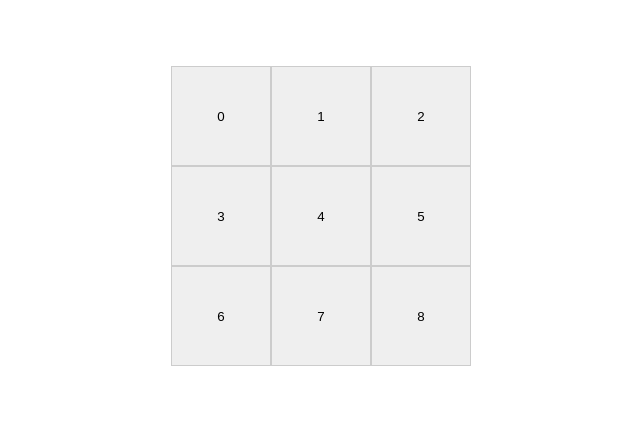
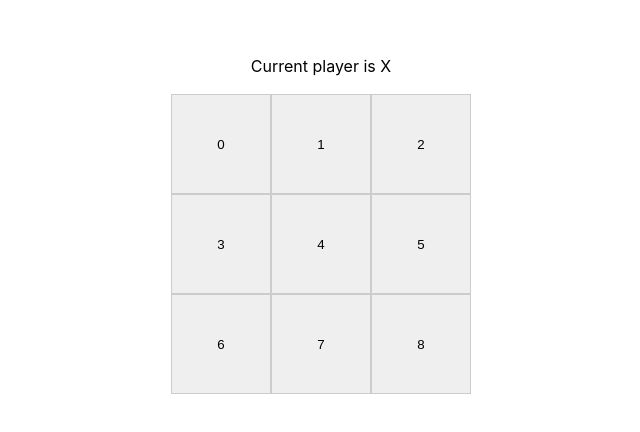
Before and after one commit to ChinyangaTL/tic-tac-toe, a React (Vite) app: page / in a window 1280 px wide. Shown: the part 184-616 px from the top of the page, without its empty margins (319-959 px from the left). Built offline with nearby package versions, Linux system fonts and the light colour scheme.

Commit message:
feat(change-player): implement change player functionality

```diff
--- a/src/App.tsx
+++ b/src/App.tsx
@@ -3,15 +3,23 @@ import './App.css';
 
 function App() {
   const [squares, setSquares] = useState(Array(9).fill(''));
+  const [currentPlayer, setCurrentPlayer] = useState('X');
+
+  const changePlayer = () => {
+    currentPlayer === 'X' ? setCurrentPlayer('O') : setCurrentPlayer('X');
+  };
 
   return (
+    <>
+      <p>Current player is {currentPlayer}</p>
       <div className='board'>
         {squares.map((square, index) => (
-        <button key={index} className='square'>
+          <button onClick={changePlayer} key={index} className='square'>
             {index}
           </button>
         ))}
       </div>
+    </>
   );
 }
 
```
Lines whose indentation alone changed are shown as unchanged.
